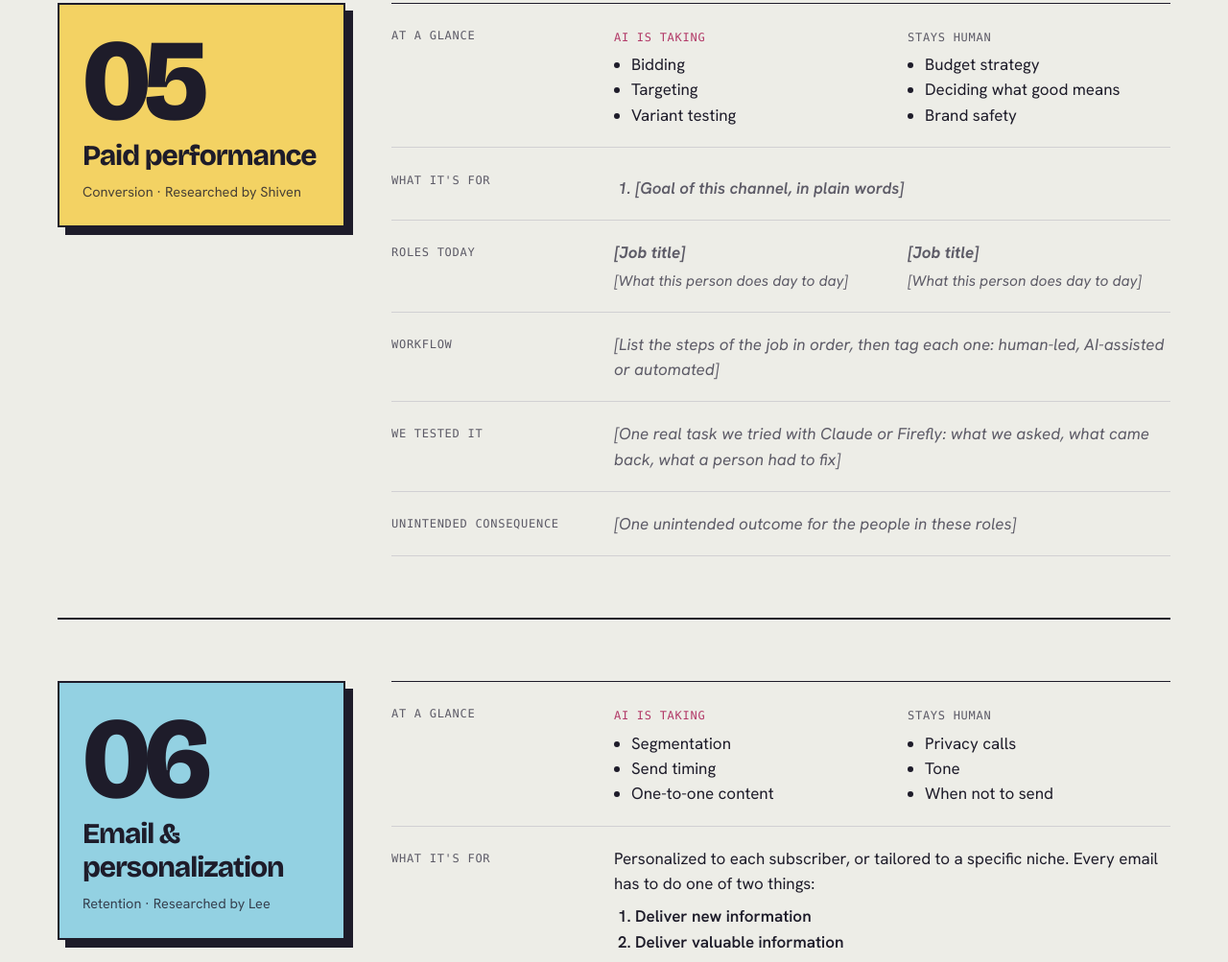
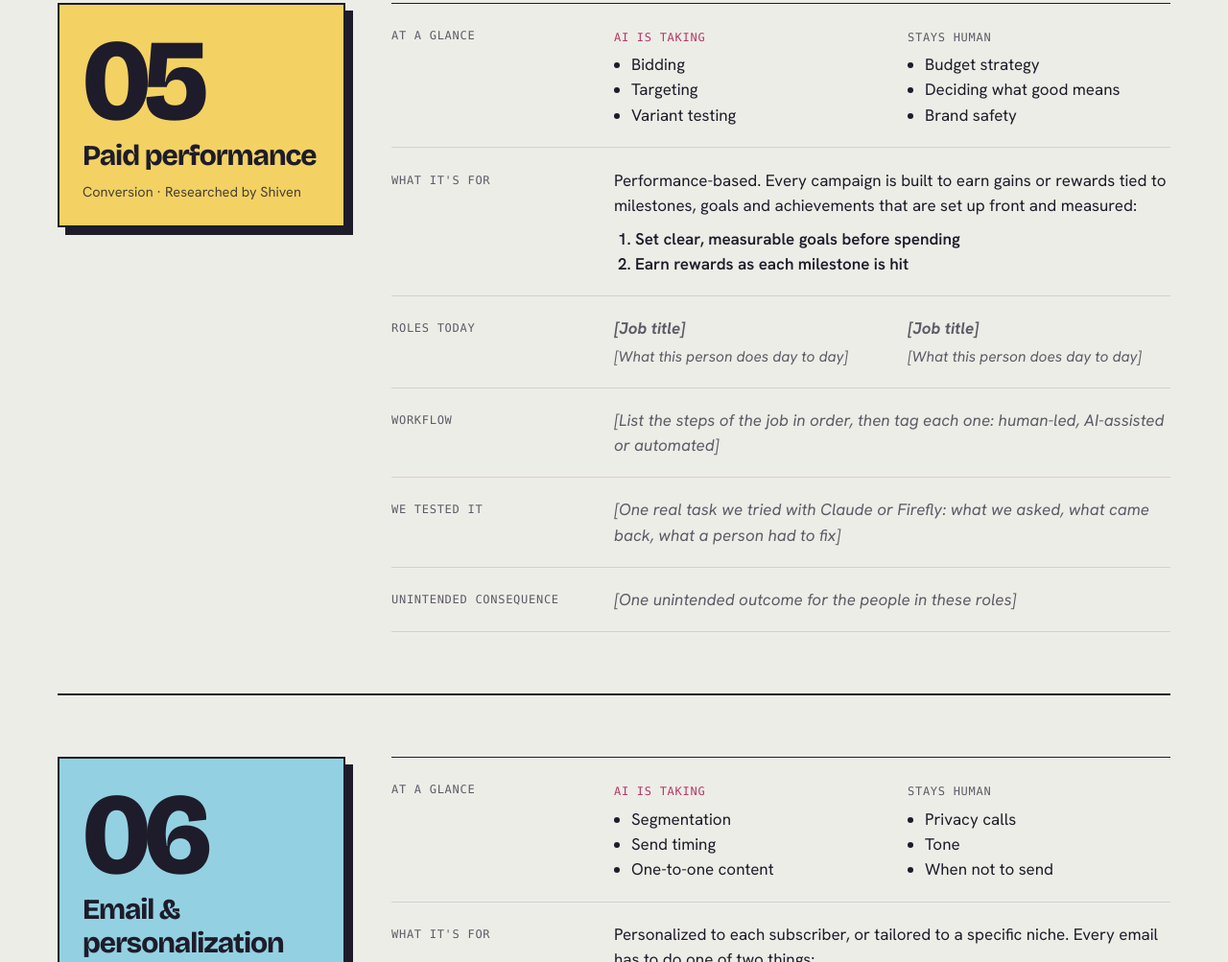
Before and after one commit to ShivenJ1/marketing4, a plain HTML site: page index.html in a window 1280 px wide. Shown: the part 5382-6385 px from the top of the page at 96% size. Drawn offline with nearby package versions, Linux system fonts and the light colour scheme; animation ran at ten frames a second; a web font is replaced by a local one.

Commit message:
Fill in what paid performance is for
Co-Authored-By: Claude Opus 5.5 <noreply@anthropic.com>
Claude-Session: https://claude.ai/code/session_01SKw5tn8Rx9omuMmaXcCHhL

```diff
--- a/index.html
+++ b/index.html
@@ -684,6 +684,10 @@ Object.assign(CHANNELS.find(c => c.id === "email").deep, {
   ],
   workflow: ["Plan the calendar", "Segment the list", "Write", "Design", "Test", "Send", "Report"].map(step => ({ step, tag: "" }))
 });
+Object.assign(CHANNELS.find(c => c.id === "paid").deep, {
+  note: "Performance-based. Every campaign is built to earn gains or rewards tied to milestones, goals and achievements that are set up front and measured:",
+  purpose: ["Set clear, measurable goals before spending", "Earn rewards as each milestone is hit"]
+});
 
 const THEMES = ["Jobs & roles", "Tools & workflow", "Agencies & budgets", "Search & discovery", "Consumers & trust", "Rules & regulation"];
 const OUTLOOK = [
```
